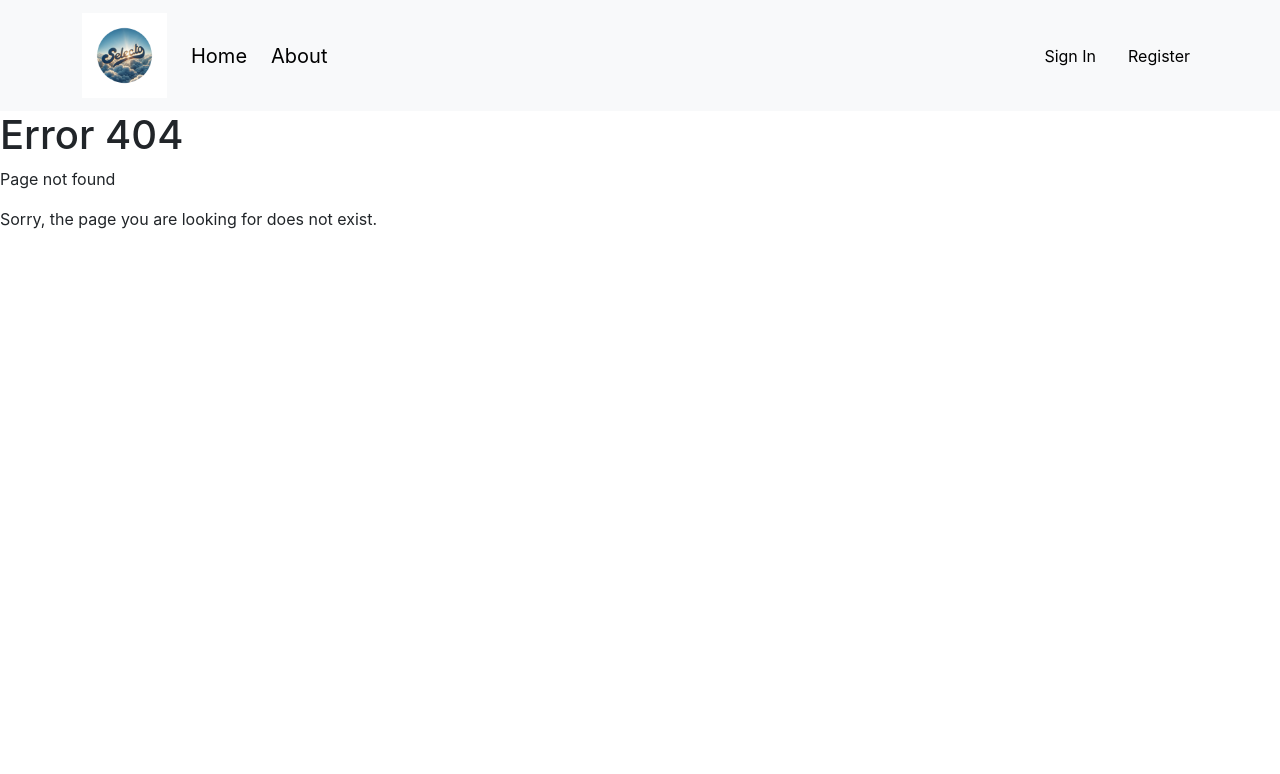
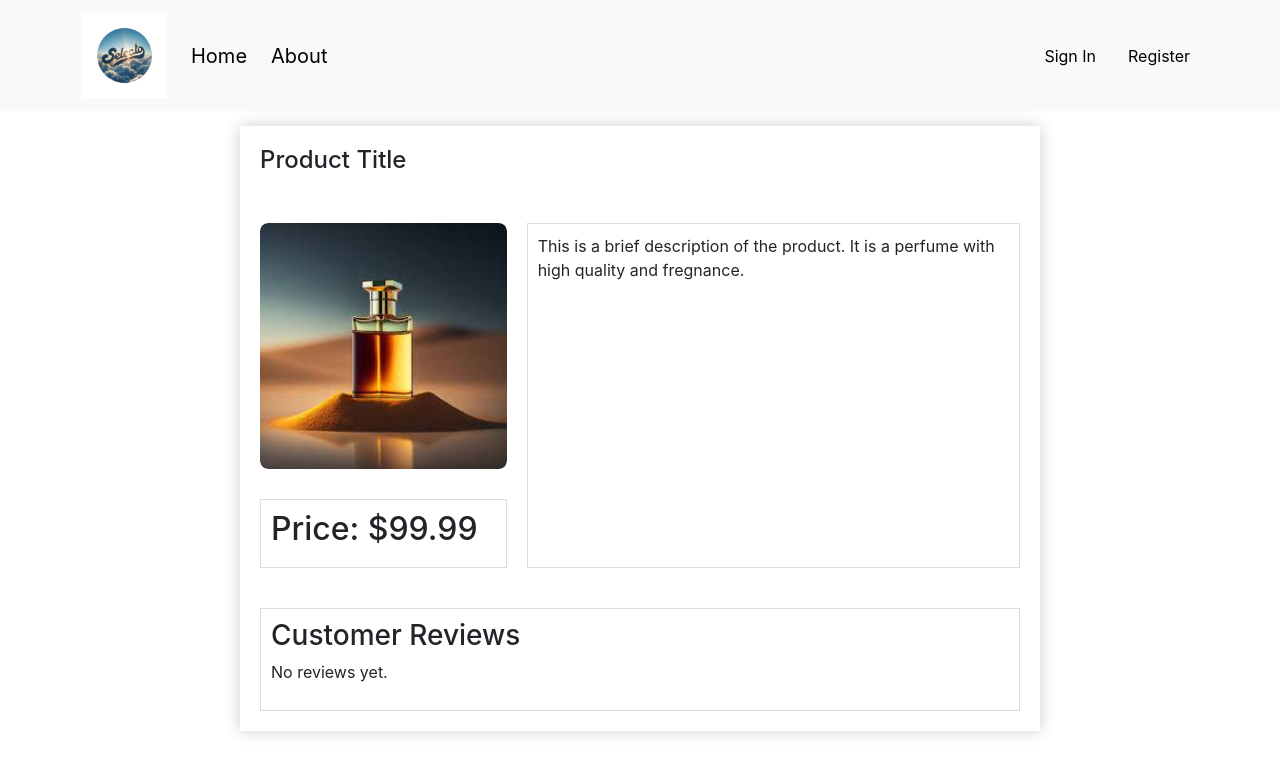
Before and after one commit to RbMo7/selecto, a React (Create React App) app in the folder frontend/: page /productdetails in a window 1280 px wide. Before the commit this address had no page. Shown: the top 774 px of the page. Built offline with nearby package versions, Linux system fonts and the light colour scheme.

Commit message:
product page

```diff
--- a/frontend/package.json
+++ b/frontend/package.json
@@ -14,7 +14,7 @@
     "react-hot-toast": "^2.4.1",
     "react-icons": "^4.12.0",
     "react-router-dom": "^6.20.1",
-    "react-scripts": "5.0.1",
+    "react-scripts": "^5.0.1",
     "web-vitals": "^2.1.4"
   },
   "scripts": {
--- a/frontend/src/App.css
+++ b/frontend/src/App.css
@@ -101,3 +101,59 @@
   background: url('https://cdn.dribbble.com/users/1277312/screenshots/8956714/media/65ce10c0137d28b104c0b09272cd7f84.gif') center center no-repeat;
   background-size: cover;
 }
+
+/* src/components/ProductDetails*/
+.product-container {
+  max-width: 800px;
+  margin: 15px auto;
+  padding: 20px;
+  display: grid;
+  grid-template-columns: 1fr 2fr; /* Adjust the ratio as needed */
+  gap: 20px; /* Adjust the gap between columns */
+  box-shadow: 0 0 15px rgba(0, 0, 0, 0.2);
+}
+.title-box {
+  grid-column: span 2; /* Span across both columns */
+  margin-bottom: 20px;
+}
+.title-box h1 {
+  font-size: 1.5rem;
+}
+.photo-and-price {
+  display: flex;
+  flex-direction: column;
+}
+.photo-box {
+  max-width: 100%;
+  margin-bottom: 20px;
+  border-radius: 8px;
+  overflow: hidden;
+}
+
+.photo-box img {
+  width: 100%;
+  height: auto;
+  display: block;
+  border-radius: 8px;
+}
+
+.price-box {
+  margin-top: 10px; /* Adjust margin as needed */
+}
+
+.description-box {
+  max-width: 100%;
+}
+
+.review-box {
+  margin-top: 20px;
+  grid-column: span 2
+}
+
+.price-box,
+.description-box,
+.review-box {
+  padding: 10px;
+  box-sizing: border-box;
+  border: 1px solid #ddd; /* Add border for better separation */
+}
--- a/frontend/src/App.js
+++ b/frontend/src/App.js
@@ -4,7 +4,7 @@ import Navbar from "./Components/Navbar";
 import Landing from "./Components/Landing";
 import About from "./Components/About";
 import NotFound from "./Components/NotFound";
-
+import ProductDetails from "./Components/ProductDetails";
 
 import { Toaster } from "react-hot-toast";
 
@@ -21,7 +21,7 @@ export default function App() {
             <Route path="/" element={<Landing />} />
 
             <Route path="/About" element={<About />} />
-
+            <Route path="/productdetails" element={<ProductDetails />} />
             <Route path="*" element={<NotFound />} />
           </Routes>
         </Router>
--- a/frontend/src/Components/ProductDetails.js
+++ b/frontend/src/Components/ProductDetails.js
@@ -0,0 +1,36 @@
+// src/components/ProductDetail.js
+import React from 'react';
+import image from './Images/example.jpeg';
+
+const ProductDetail = () => {
+  return (
+    <div className="product-container">
+      <div className="title-box">
+        <h1>Product Title</h1>
+      </div>
+
+      <div className="photo-and-price">
+        <div className="photo-box">
+          <img src={image} alt="Product Image" style={{ maxWidth: '100%' }} />
+        </div>
+
+        <div className="price-box">
+          <h2>Price: $99.99</h2>
+        </div>
+      </div>
+
+      <div className="description-box">
+        <p>
+          This is a brief description of the product. It is a perfume with high quality and fregnance.
+        </p>
+      </div>
+
+      <div className="review-box">
+        <h3>Customer Reviews</h3>
+        <p>No reviews yet.</p>
+      </div>
+    </div>
+  );
+};
+
+export default ProductDetail;
--- a/frontend/src/Components/SignInModal.js
+++ b/frontend/src/Components/SignInModal.js
@@ -1,5 +1,6 @@
 // SignInModal.js
 import React, { useState } from "react";
+import { useNavigate } from "react-router-dom";
 import { Modal, Button, Form, Image } from "react-bootstrap";
 import selectoLogo from "./Images/logotext.png";
 import RegisterModal from "./RegisterModal";
@@ -11,7 +12,7 @@ function SignInModal(props) {
   const [email, setEmail] = useState("");
   const [password, setPassword] = useState("");
   const [showRegisterModal, setShowRegisterModal] = useState(false);
-
+  const navigate = useNavigate();
 
   const handleSignIn = async (e) => {
     e.preventDefault();
```
Also changed, not shown: frontend/src/Components/ProductPage.js (added, +20 -0 lines), frontend/src/Components/Images/example.jpeg (added), 1 other file (tests, documents, lock files or other folders).
